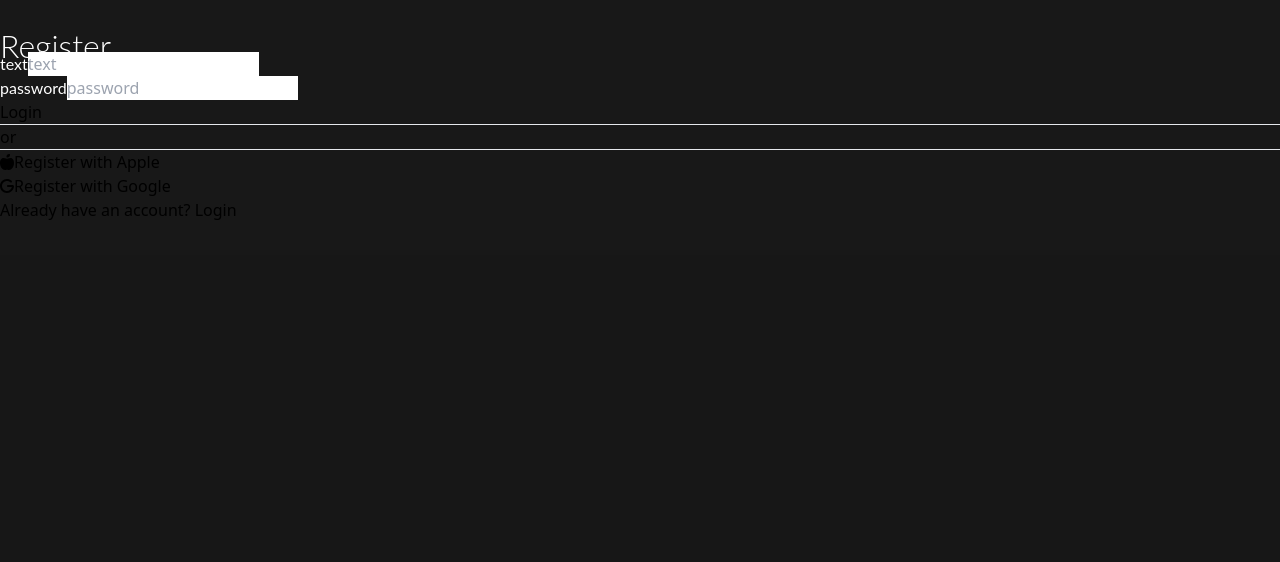
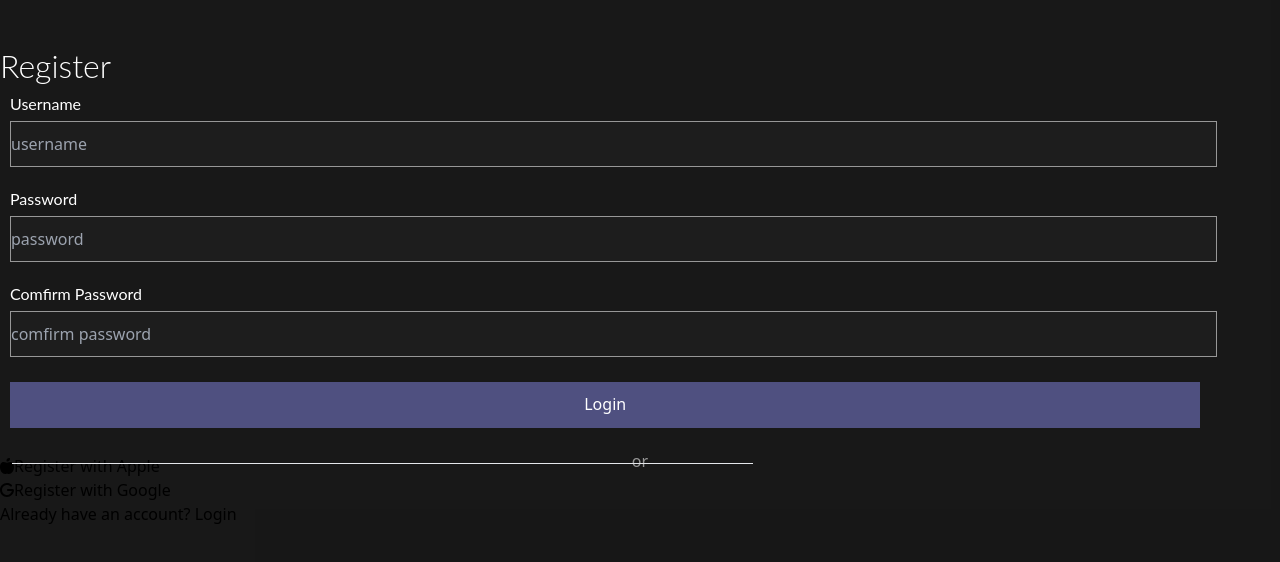
Before and after one commit to JoeMakuta/to-do-app-frontend, a Next.js app: page /Register in a window 1280 px wide. Shown: the top 562 px of the page. Built offline with nearby package versions, Linux system fonts and the light colour scheme.

Commit message:
adding style to my register component

```diff
--- a/Reusable_component/Btn_reusable.tsx
+++ b/Reusable_component/Btn_reusable.tsx
@@ -1,5 +1,5 @@
 export const Btn_reusable = () => {
   return (
-	<div><hr />or<hr /></div>
+	<div className="flextext-center"><hr className="line-one" /><p>or</p><hr  className="line-two"/></div>
   )
 }
--- a/Reusable_component/Button_component.tsx
+++ b/Reusable_component/Button_component.tsx
@@ -2,7 +2,7 @@ import Link from "next/link"
 export const Button_component = ({nameButton}:{nameButton:string}) => {
   return (
 	  <div>
-		  <button type="submit">
+		  <button type="submit" >
 			  <a>
 				  <Link href="#">{ nameButton }</Link>
 			  </a>
--- a/Reusable_component/Login_And_Signup.tsx
+++ b/Reusable_component/Login_And_Signup.tsx
@@ -20,7 +20,7 @@ const Login_And_Signup = ({ namebtn, Icon }: { namebtn: string, Icon: any }) =>
   return (
 	  <div>
 		  <FontAwesomeIcon icon={Icon} />
-		  <button onClick={HandleSubmit} type="submit">
+		  <button onClick={HandleSubmit} type="submit" >
 			  <a>
 				  <Link href="#">{namebtn}</Link>
 			  </a>
--- a/Reusable_component/Username_field.tsx
+++ b/Reusable_component/Username_field.tsx
@@ -7,16 +7,14 @@ const Username_field = ({ field_component, Text }: { field_component: string; Te
 
 	const handleChange = (e: any) => {
 		Value = e.target.value;
-		if (typeof Value === 'string') {
-			if (Value) {
+		if (Value) {
 				setInput(Value)
-			}
 		}
 	}
 	return (
-		<div>
+		<div className='flex flex-column Input-container'>
 			<label htmlFor={field_component} className='text-white font-[lato] font-[400] text-[16px] leading-[151%] regular  align-left '> {field_component}</label>
-			<input type={Text}  id={field_component} placeholder={field_fullfill_input} value={valueInput} onChange={handleChange} />
+			<input type={Text}  id={field_component}  placeholder={field_fullfill_input} value={valueInput} onChange={handleChange} className="input-field fill-[#1D1D1D]" />
 	    </div>)
 }
 export default Username_field
--- a/pages/Register/index.tsx
+++ b/pages/Register/index.tsx
@@ -17,14 +17,24 @@ const Register: NextPage = () => {
         <p className='text-white font-[lato] font-[320] text-[32px] leading-[38%] text-left align-top pt-10'>Register</p>
         </header>
         <section>
-          <form action="">
-            <Username_field Text="text" field_component='text' />
-            <Username_field Text="password" field_component='password'/>
-            <Button_component nameButton='Login' />
-            <Btn_reusable />
-            <Login_And_Signup Icon={faAppleAlt} namebtn="Register with Apple" />
-            <Login_And_Signup Icon={faG } namebtn="Register with Google" />
-          </form>
+
+          <div className='flex flex-col pt-5'>
+
+            <Username_field Text="text" field_component='username' />
+            <Username_field Text="password" field_component='password' />
+            <Username_field Text="password" field_component='comfirm password' />
+            <div className='btn-btn'>
+               <Button_component nameButton='Login' />
+           </div>
+
+          </div>
+          <Btn_reusable />
+          <div>
+              <Login_And_Signup Icon={faAppleAlt} namebtn="Register with Apple" />
+              <Login_And_Signup Icon={faG } namebtn="Register with Google" />
+          </div>
+
+
         </section>
 
       <footer>Already have an account? Login</footer>
--- a/styles/globals.css
+++ b/styles/globals.css
@@ -1,3 +1,52 @@
 @tailwind base;
 @tailwind components;
 @tailwind utilities;
+.Input-container{
+	color: #979797;
+	margin-top: 20px;
+	display: flex;
+	flex-direction: column;
+	margin-left: 10px;
+}
+label{
+	margin-bottom: 5px;
+	text-transform: capitalize;
+}
+input{
+	color: white;
+	background-color: #1D1D1D;
+	width: 95%;
+	height: 46px;
+	border: 1px solid #979797
+}
+.btn-btn{
+	width: 93%;
+	height: 46px;
+	color: white;
+	background-color: rgba(134, 135, 231, 0.5);
+	text-align: center;
+	margin-left: 10px;
+	margin-top: 25px;
+	padding: 10px;
+	text-transform: capitalize;
+}
+.flextext-center{
+	text-align: center;
+}
+.line-one{
+	width: 43%;
+	position: relative;
+	top: 35px;
+	left: 12px;
+}
+.line-two{
+	width: 43%;
+	position: relative;
+	top: 10px;
+	left: 203px;
+}
+p{
+	color: #979797;
+	position: relative;
+		top: 20px;
+}
```
